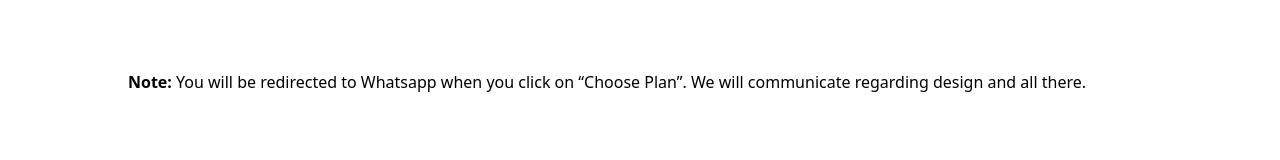
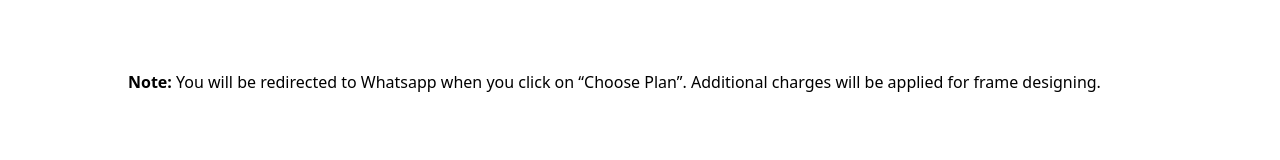
Before and after one commit to hadibinnoor/framesify-frontend, a React (Vite) app: page / in a window 1280 px wide. Shown: the part 3792-3952 px from the top of the page. Built offline with nearby package versions, Linux system fonts and the light colour scheme.

Commit message:
Update Pricing.jsx

```diff
--- a/src/assets/Components/Pricing.jsx
+++ b/src/assets/Components/Pricing.jsx
@@ -98,8 +98,7 @@ const Pricing = ({ pricingRef }) => {
       </div>
       <p className="font-l">
         <span className="font-semibold">Note:</span> You will be redirected to
-        Whatsapp when you click on “Choose Plan”. We will communicate regarding
-        design and all there.
+        Whatsapp when you click on “Choose Plan”. Additional charges will be applied for frame designing.
       </p>
     </div>
   );
```
